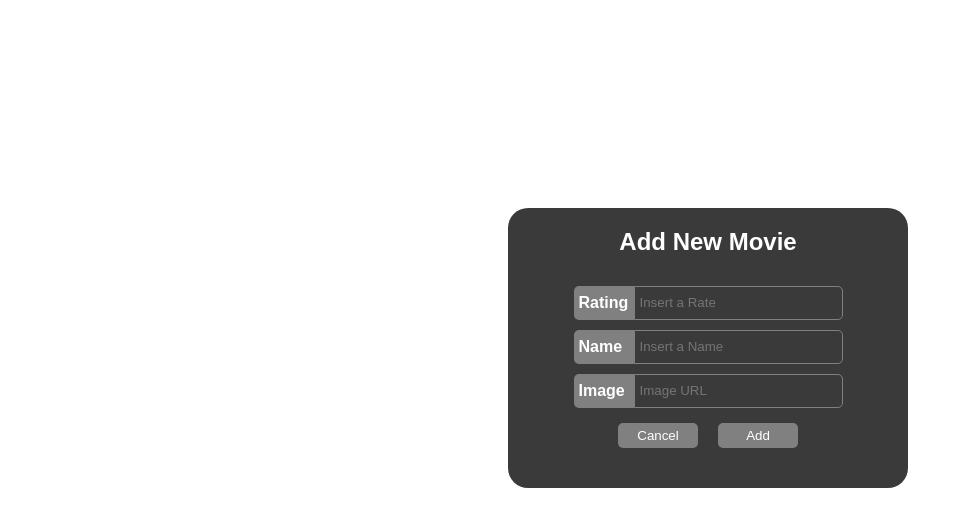
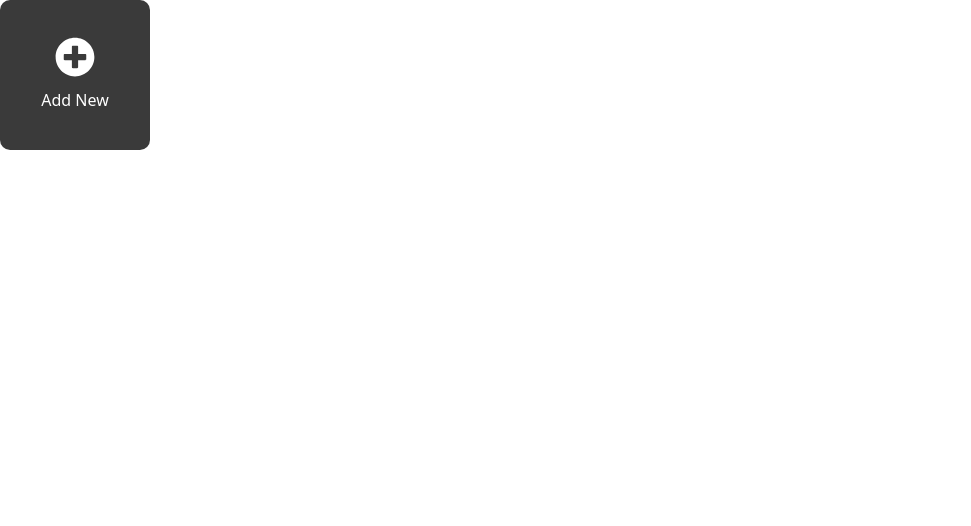
Before and after one commit to dboterom/Myflix-BIT, a plain HTML site: page index.html in a window 1280 px wide. Shown: the whole page, without its empty margins (0-971 px from the left). Drawn offline with nearby package versions, Linux system fonts and the light colour scheme.

Commit message:
funcionalidad add newmovie aparece popup y boton cancelar cierra el popup

```diff
--- a/css/movies-form-style.css
+++ b/css/movies-form-style.css
@@ -1,24 +1,36 @@
-body{
-    font-family:sans-serif;
+.botonnuevo{
+    display: flex;
+    justify-content: center;
+    align-items: center;
+    gap:10px;
+    flex-direction: column;
+}
+.botonnuevo>img{
+    width: 40px;
 }
 .addnewmovie{
     background: rgb(58,58,58);
     width:400px;
     height:280px;
     border-radius: 20px;
-    margin-top: 200px;
+    margin-top:50px;
     margin-left: 500px;
-    position: absolute;
-
+    display: none;
 }
 input[type="text"]:focus{
     outline: none;
+    color: white;
+}
+::placeholder{
+    color:white;
+    font-weight: lighter;
 }
 .title{
     display: flex;
     justify-content: center;
 }
 .title>h2{
+    margin-top: 10px;
     color: white;
 }
 .rating{
@@ -31,7 +43,7 @@ input[type="text"]:focus{
     border-radius: 5px 0px 0px 5px;
     background: gray;
     height: 24px;
-    width:50px;
+    width:80px;
     padding: 5px;
     display: flex;
     justify-content:flex-start;
@@ -43,7 +55,7 @@ input[type="text"]:focus{
 
 }
 .inputrating>input{
-    height:30px;
+    height:24px;
     width:200px;
     padding-left: 5px;
     background:rgb(58,58,58);
@@ -65,7 +77,7 @@ input[type="text"]:focus{
     border-radius: 5px 0px 0px 5px;
     background: gray;
     height: 24px;
-    width:50px;
+    width:80px;
     padding: 5px;
     display: flex;
     justify-content: flex-start;
@@ -77,7 +89,7 @@ input[type="text"]:focus{
 
 }
 .inputname>input{
-    height:30px;
+    height:24px;
     width:200px;
     padding-left: 5px;
     background:rgb(58,58,58);
@@ -97,7 +109,7 @@ input[type="text"]:focus{
     border-radius: 5px 0px 0px 5px;
     background: gray;
     height: 24px;
-    width:50px;
+    width:80px;
     padding: 5px;
     display: flex;
     justify-content: flex-start;
@@ -109,7 +121,7 @@ input[type="text"]:focus{
 
 }
 .inputimage>input{
-    height:30px;
+    height:24px;
     width:200px;
     padding-left: 5px;
     background:rgb(58,58,58);
@@ -123,7 +135,7 @@ input[type="text"]:focus{
     display: flex;
     justify-content: center;
     align-items: center;
-    margin-top: 15px;
+    margin-top: 35px;
     gap:20px;
 }
 .botones>button{
@@ -134,3 +146,20 @@ input[type="text"]:focus{
     background: gray;
     color: white;
 }
+#movies-list-movie-container{
+    height: 150px;
+    width: 150px;
+    background: rgb(58,58,58);
+    display: flex;
+    align-items: center;
+    justify-content: center;
+    border-radius: 10px;
+}
+#movies-list-movie-container>button{
+    background: rgb(58,58,58);
+    color: white;
+    border:none
+}
+#movies-list-movie-container>button:hover{
+    cursor: pointer;
+}
--- a/index.html
+++ b/index.html
@@ -7,6 +7,8 @@
     <meta name="viewport" content="width=device-width, initial-scale=1.0">
     <title>Myflix</title>
     <link rel="stylesheet" href="css/movies-form-style.css">
+    <link href="https://cdn.jsdelivr.net/npm/bootstrap@5.1.3/dist/css/bootstrap.min.css" rel="stylesheet" integrity="sha384-1BmE4kWBq78iYhFldvKuhfTAU6auU8tT94WrHftjDbrCEXSU1oBoqyl2QvZ6jIW3" crossorigin="anonymous">
+    <script src="https://cdn.jsdelivr.net/npm/bootstrap@5.1.3/dist/js/bootstrap.bundle.min.js" integrity="sha384-ka7Sk0Gln4gmtz2MlQnikT1wXgYsOg+OMhuP+IlRH9sENBO0LRn5q+8nbTov4+1p" crossorigin="anonymous"></script>
 </head>
 
 <body>
@@ -15,13 +17,14 @@
     </div>
 
     <div id="movies-list">
-        <div id="movies-list-movie-container">
-
+        <div id="movies-list-movie-container" class="botonnuevo">
+            <img src="assets/plus-circle-solid.svg" alt="">
+            <button type="button" id="addnew" onclick="mostrar()">Add New</button>
         </div>
     </div>
 
     <div id="movies-form">
-        <div class="addnewmovie">
+        <div class="addnewmovie" id="addnewmovie">
             <div class="form">
                 <div class="title">
                     <h2>Add New Movie</h2>
@@ -52,12 +55,13 @@
                 </div>
 
                 <div class="botones">
-                    <button>Cancel</button>
+                    <button id="btn-cancelar" onclick="cerrar()">Cancel</button>
                     <button>Add</button>
                 </div>
             </div>
         </div>
     </div>
+    <script src="js/main.js"></script>
 </body>
 
 </html>
--- a/js/main.js
+++ b/js/main.js
@@ -0,0 +1,9 @@
+var botonAddNew=document.getElementById("addnew");
+var popup=document.getElementById("addnewmovie");
+
+function mostrar(){
+    var display=popup.style.display='block';
+}
+function cerrar(){
+    var cerrarpopup=popup.style.display='none';
+}
```
Also changed, not shown: assets/plus-circle-solid.svg (added).
